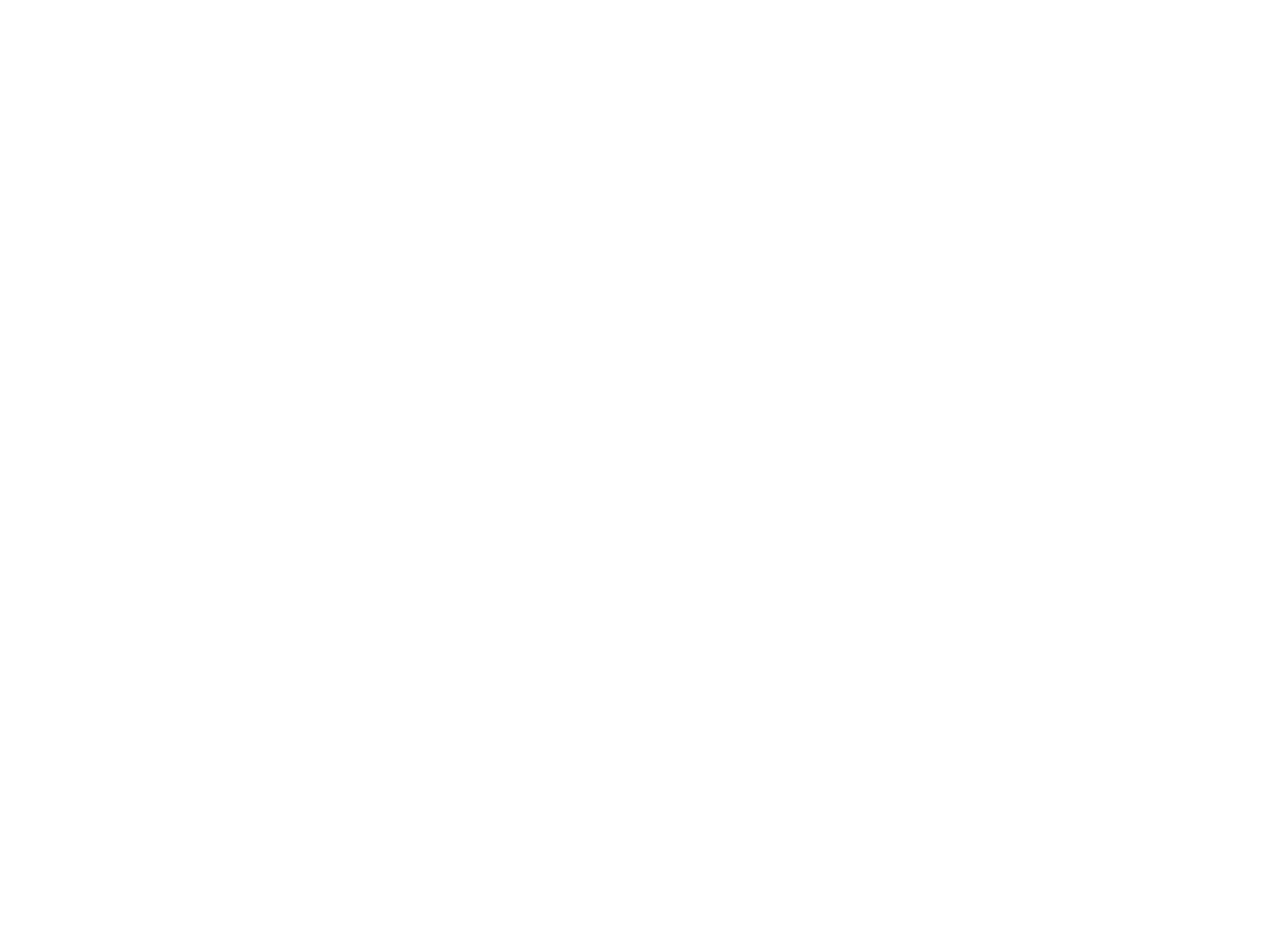
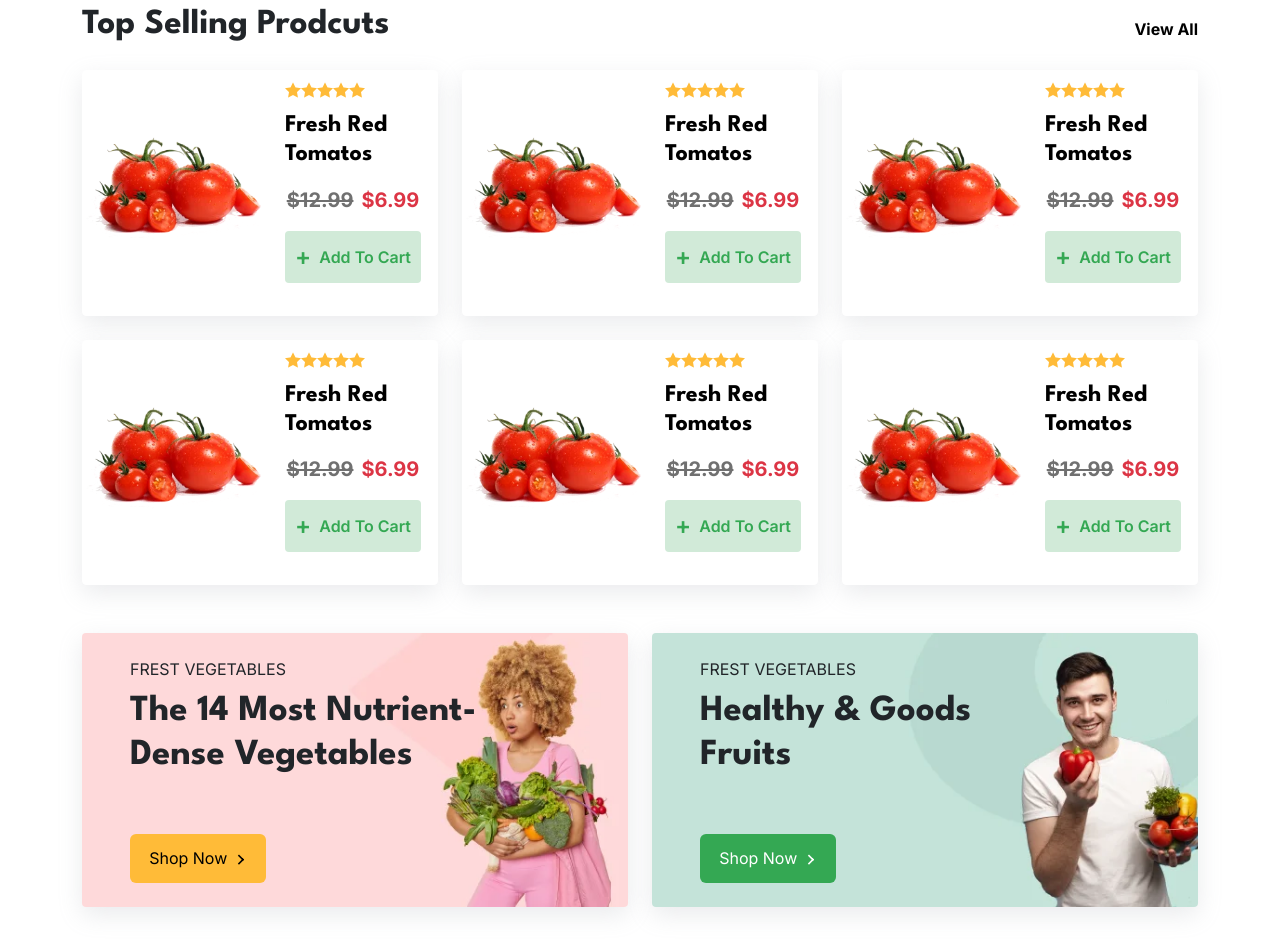
Before and after one commit to m-wilk/ecoshop2, a React (Create React App) app in the folder app/: page / in a window 1280 px wide. Shown: the part 3320-4270 px from the top of the page. Before the commit the page ends 3274 px from the top, so only its background shows below. Built offline with nearby package versions, Linux system fonts and the light colour scheme; no server answers.

Commit message:
Top Selling Prodcuts-All

```diff
--- a/app/src/assets/scss/custom/base/_common.scss
+++ b/app/src/assets/scss/custom/base/_common.scss
@@ -30,6 +30,9 @@
 
 .es-h-9 {
   height: 9rem;
+}
+.es-h-3 {
+  font-size: 2.3rem;
 }
 
 .es-h-4 {
--- a/app/src/assets/scss/custom/custom.scss
+++ b/app/src/assets/scss/custom/custom.scss
@@ -10,3 +10,4 @@
 @import "./ui/organism/flash-sale/flash-sale";
 @import "./ui/molecules/base-product-item/base-product-item";
 @import "./ui/molecules/badge/badge";
+@import "./ui/molecules/product-category-banner/product-category-banner";
--- a/app/src/assets/scss/custom/ui/molecules/base-product-item/base-product-item.scss
+++ b/app/src/assets/scss/custom/ui/molecules/base-product-item/base-product-item.scss
@@ -9,10 +9,10 @@
       opacity: 1;
       visibility: visible;
       right: 1rem;
-      top: 1rem;
     }
   }
 }
+
 .es-product-cart-hiden-link {
   transition: all 0.4s;
   position: absolute;
@@ -21,3 +21,20 @@
   right: 0;
   top: 1rem;
 }
+
+// horiontal
+
+.es-horizontal.es-product-base-item-wrapper {
+  &:hover {
+    .es-product-cart-hiden-link {
+      left: 1rem;
+      right: auto;
+
+    }
+  }
+  .es-product-cart-hiden-link {
+    left: 0;
+    right: auto;
+  }
+
+}
--- /dev/null
+++ b/app/src/assets/scss/custom/ui/molecules/product-category-banner/product-category-banner.scss
@@ -0,0 +1,9 @@
+.product-wrapper-bg-pink {
+    background: url("../../../../../img/grocery-bg.png") no-repeat center center;
+    background-size: cover;
+}
+
+.product-wrapper-bg-green {
+    background: url("../../../../../img/grocery-bg-1.png") no-repeat center center;
+    background-size: cover;
+}
--- a/app/src/ui/molecules/base-product-item/BaseProductItem.js
+++ b/app/src/ui/molecules/base-product-item/BaseProductItem.js
@@ -1,15 +1,15 @@
 import Image from "../../../ui/atoms/imagine/Image";
 import Tomatos from "../../../assets/img/p-img-1.png";
 
-const BaseProductItem = () => {
+const BaseProductItem = ({isHorizontal=false}) => {
   return (
-    <div className="pb-3 rounded-1 shadow-lg bg-white position-relative es-product-base-item-wrapper">
+    <div className={`pb-3 rounded-1 shadow-lg bg-white position-relative es-product-base-item-wrapper ${isHorizontal ? "d-flex es-horizontal": ""}`}>
       <div className="d-flex justify-content-center align-items-center pt-4 pb-4">
-        <Image src={Tomatos} />
+        <Image src={Tomatos} className="img-fluid"/>
         <div className="d-flex flex-column gap-3 es-product-cart-hiden-link">
           <a
             href="#"
-            className="nav-link rounded  es-bg-green-300 p-2 es-hover-green"
+            className="nav-link rounded es-bg-green-300 p-2 es-hover-green"
           >
             <span className="icon-wishlist"></span>
           </a>
@@ -27,8 +27,8 @@
           </a>
         </div>
       </div>
-      <div className="d-flex flex-column justify-content-center align-items-center pb-3 ps-3 pe-3">
-        <div className="d-flex justify-content-center align-items-center mb-2 mt-2">
+      <div className={`${isHorizontal ? "" : "d-flex flex-column align-items-center"}  pb-3 ps-3 pe-3`}>
+        <div className="mb-2 mt-2">
           <span className="icon-star-full text-warning"></span>
           <span className="icon-star-full text-warning"></span>
           <span className="icon-star-full text-warning"></span>
--- /dev/null
+++ b/app/src/ui/molecules/product-category-banner/ProductCategoryBanner.js
@@ -0,0 +1,15 @@
+import CustomLink from "../../atoms/custom-link/CustomLink";
+
+const ProductCategoryBanner = ({className, title, linkClassName}) => {
+  return (
+    <div className={`${className} rounded-1 shadow-lg px-5 py-4`}>
+      <span className="text-uppercase mb-2 d-block">frest vegetables</span>
+      <h3 className="league-spartan-bold es-h-3">
+        {title}
+      </h3>
+      <CustomLink className={`${linkClassName} mt-5`} isArrow={true}>Shop Now</CustomLink>
+    </div>
+  );
+};
+
+export default ProductCategoryBanner;
--- /dev/null
+++ b/app/src/ui/organism/top-selling-products/TopSellingProducts.js
@@ -0,0 +1,61 @@
+import SectionTitle from "../../molecules/section-title/SectionTitle";
+import BaseProductIten from "../../molecules/base-product-item/BaseProductItem";
+import ProductCategoryBanner from "../../molecules/product-category-banner/ProductCategoryBanner";
+
+const TopSellingProducts = () => {
+  return (
+    <div className="pt-5 pb-5 container">
+      <SectionTitle title={"Top Selling Prodcuts"} />
+      <div className="row gy-4">
+        <div className="col-lg-4 col-sm-6">
+          <BaseProductIten isHorizontal={true} />
+        </div>
+        <div className="col-lg-4 col-sm-6">
+          <BaseProductIten isHorizontal={true} />
+        </div>
+        <div className="col-lg-4 col-sm-6">
+          <BaseProductIten isHorizontal={true} />
+        </div>
+        <div className="col-lg-4 col-sm-6">
+          <BaseProductIten isHorizontal={true} />
+        </div>
+        <div className="col-lg-4 col-sm-6">
+          <BaseProductIten isHorizontal={true} />
+        </div>
+        <div className="col-lg-4 col-sm-6">
+          <BaseProductIten isHorizontal={true} />
+        </div>
+      </div>
+      <div className="pt-5 row">
+        <div className="col-md-6">
+          <ProductCategoryBanner
+            className="product-wrapper-bg-pink"
+            title={
+              <>
+                The 14 Most Nutrient-
+                <br />
+                Dense Vegetables
+              </>
+            }
+            linkClassName="bg-warning"
+          />
+        </div>
+        <div className="col-md-6">
+          <ProductCategoryBanner
+            className="product-wrapper-bg-green"
+            title={
+              <>
+                Healthy & Goods
+                <br />
+                Fruits
+              </>
+            }
+            linkClassName="bg-primary text-white"
+          />
+        </div>
+      </div>
+    </div>
+  );
+};
+
+export default TopSellingProducts;
--- a/app/src/ui/templates/main.js
+++ b/app/src/ui/templates/main.js
@@ -7,6 +7,7 @@
 import ProductCategory from "../organism/product-category/ProductCategory";
 import ProductFresh from "../organism/product-fresh/ProductFresh";
 import FleshSale from "../organism/flesh-sale/FleshSale";
+import TopSellingProducts from "../organism/top-selling-products/TopSellingProducts";
 
 
 const Main = () => {
@@ -19,6 +20,7 @@
       <ProductCategory />
       <ProductFresh />
       <FleshSale />
+      <TopSellingProducts />
       {/* <HeaderBottomSection /> */}
       {/* <HeaderBottomSection /> */}
       {/* <HeaderCenterSection /> */}
```
Also changed, not shown: app/src/assets/img/grocery-bg-1.png (added), app/src/assets/img/grocery-bg.png (added).
